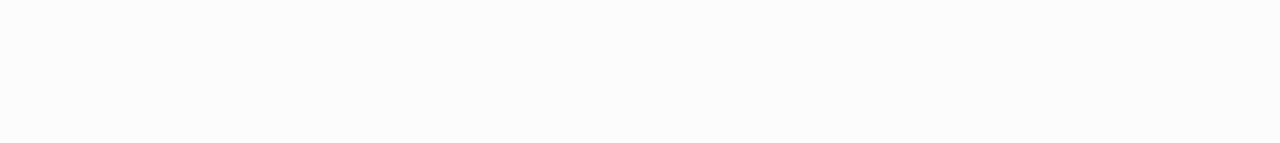
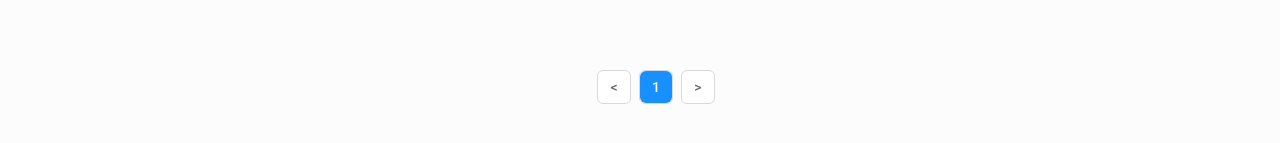
Before and after one commit to joshca1/test-reign-font, a React (Create React App) app: page / in a window 1280 px wide. Shown: the part 365-508 px from the top of the page. Built offline with nearby package versions, Linux system fonts and the light colour scheme.

Commit message:
feat: add pagination component to allow users browse post pages.

```diff
--- a/package.json
+++ b/package.json
@@ -14,6 +14,7 @@
     "moment": "^2.29.1",
     "react": "^17.0.2",
     "react-dom": "^17.0.2",
+    "react-paginate": "^8.1.0",
     "react-scripts": "4.0.3",
     "react-select": "^5.2.1",
     "typescript": "^4.5.3",
--- a/src/App.tsx
+++ b/src/App.tsx
@@ -4,8 +4,9 @@ import PostSwitch from './components/PostSwitch';
 import PostList from './components/PostList';
 import PostSelector from './components/PostSelector';
 import { useFetchPosts } from "./hooks/useFetchPosts";
-import { NewsTopics, PostViewMode, Post } from "./models/news";
+import { NewsTopics, PostViewMode } from "./models/news";
 import { isFavPostStored } from './helper/post'
+import Pagination from "./components/Pagination";
 
 const LoadingComponent = () => {
   return <div className="loading-container"> Loading... </div>;
@@ -28,7 +29,7 @@ function App() {
     }
   }, []);
 
-  const { posts, isLoading, setPosts } = useFetchPosts({
+  const { posts, paginateData, isLoading, setPosts } = useFetchPosts({
     topic: newsTopic,
     page: numPage,
   });
@@ -38,9 +39,13 @@ function App() {
     setNewsTopic(option.value);
   }
 
-  const changePage = (option: any) => {
-    setNumPage(option.value);
-  }
+  const changePage = (selectedItem: { selected: number }) => {
+    const { selected } = selectedItem;
+
+    setNumPage(selected);
+
+    window.scrollTo({ top: 0, behavior: "smooth" });
+  };
 
   const changeViewMode = (type: PostViewMode) => {
     setFavPosts(getFavPosts)
@@ -62,6 +67,11 @@ function App() {
         <PostSwitch option={viewMode} changeViewMode = { changeViewMode } />
         {viewMode==='all' && <PostSelector changeTopic={ changeTopic } loadValue={newsTopic}/>}
         {isLoading ? <LoadingComponent /> : posts ? <PostList reloadPosts={reloadPosts} posts={viewMode === 'all' ? posts : favPosts} /> : ""}
+        {(!isLoading && viewMode === 'all') && <Pagination
+          page={paginateData?.page ?? 0}
+          pageCount={paginateData?.nbPages ?? 1}
+          onPageChange={changePage}
+        />}
       </div>
     </div>
   );
--- /dev/null
+++ b/src/components/Pagination.tsx
@@ -0,0 +1,42 @@
+import React from "react";
+import ReactPaginate from "react-paginate";
+import "../styles/pagination.css";
+
+type Props = {
+  page: number;
+  pageCount: number;
+  onPageChange: (selectedItem: { selected: number }) => void;
+};
+
+const Pagination: React.FC<Props> = (props: Props) => {
+  const { page, pageCount, onPageChange } = props;
+
+  return (
+    <div data-testid="pagination" className="pagination">
+      <ReactPaginate
+        previousLabel={
+          <div className="pagination-item">
+            <span> {"<"} </span>
+          </div>
+        }
+        nextLabel={
+          <div className="pagination-item">
+            <span> {">"} </span>
+          </div>
+        }
+        breakLabel=""
+        breakClassName="pagination-item"
+        forcePage={page}
+        pageCount={pageCount}
+        marginPagesDisplayed={2}
+        pageRangeDisplayed={5}
+        pageClassName="pagination-item"
+        onPageChange={onPageChange}
+        containerClassName="pagination"
+        activeClassName="pagination-item--active"
+      />
+    </div>
+  );
+};
+
+export default Pagination;
--- a/src/hooks/useFetchPosts.tsx
+++ b/src/hooks/useFetchPosts.tsx
@@ -3,17 +3,24 @@ import { FetchPostOptions } from "../models/news";
 import { fetchPosts } from "../services/posts";
 import { filterValidPost } from '../helper/post'
 
+interface Paginate {
+  nbPages: number;
+  hitsPerPage: number;
+  page: number;
+}
 
 export const useFetchPosts = (filters: FetchPostOptions) => {
   const [posts, setPosts] = useState<any[]>([]);
+  const [paginateData, setPaginateData] = useState<Paginate>();
   const [isLoading, setIsLoading] = useState<boolean>(false);
 
   useEffect(() => {
     const loadPosts = async () => {
         try {
             setIsLoading(true);
-            const { hits } = await fetchPosts(filters);
-
+            const data = await fetchPosts(filters);
+            setPaginateData(data);
+            const { hits } = data
             let filteredPost = filterValidPost(hits)
 
             setPosts(filteredPost);
@@ -31,6 +38,7 @@ export const useFetchPosts = (filters: FetchPostOptions) => {
 
   return {
     posts,
+    paginateData,
     isLoading,
     setPosts
   };
--- /dev/null
+++ b/src/styles/pagination.css
@@ -0,0 +1,36 @@
+.pagination {
+    display: flex;
+    justify-content: center;
+    align-items: center;
+    list-style-type: none;
+    margin-bottom: 98px;
+  }
+
+  .pagination-item {
+    display: flex;
+    justify-content: center;
+    align-items: center;
+    width:32px;
+    height: 32px;
+    background-color: #fff;
+    border: solid 1px #d9d9d9;
+    cursor: pointer;
+    margin-right: 8px;
+    border-radius: 6px;
+    font-size:14px;
+
+  }
+  .pagination-item a{
+    display: flex;
+    justify-content: center;
+    align-items: center;
+    width:32px;
+    height:32px;
+    color:rgba(0, 0, 0, 0.65);
+    border-radius: 6px;
+  }
+  .pagination-item--active a {
+    color:white;
+    background-color: #1890ff;
+
+  }
```
Also changed, not shown: 1 other file (tests, documents, lock files or other folders).
